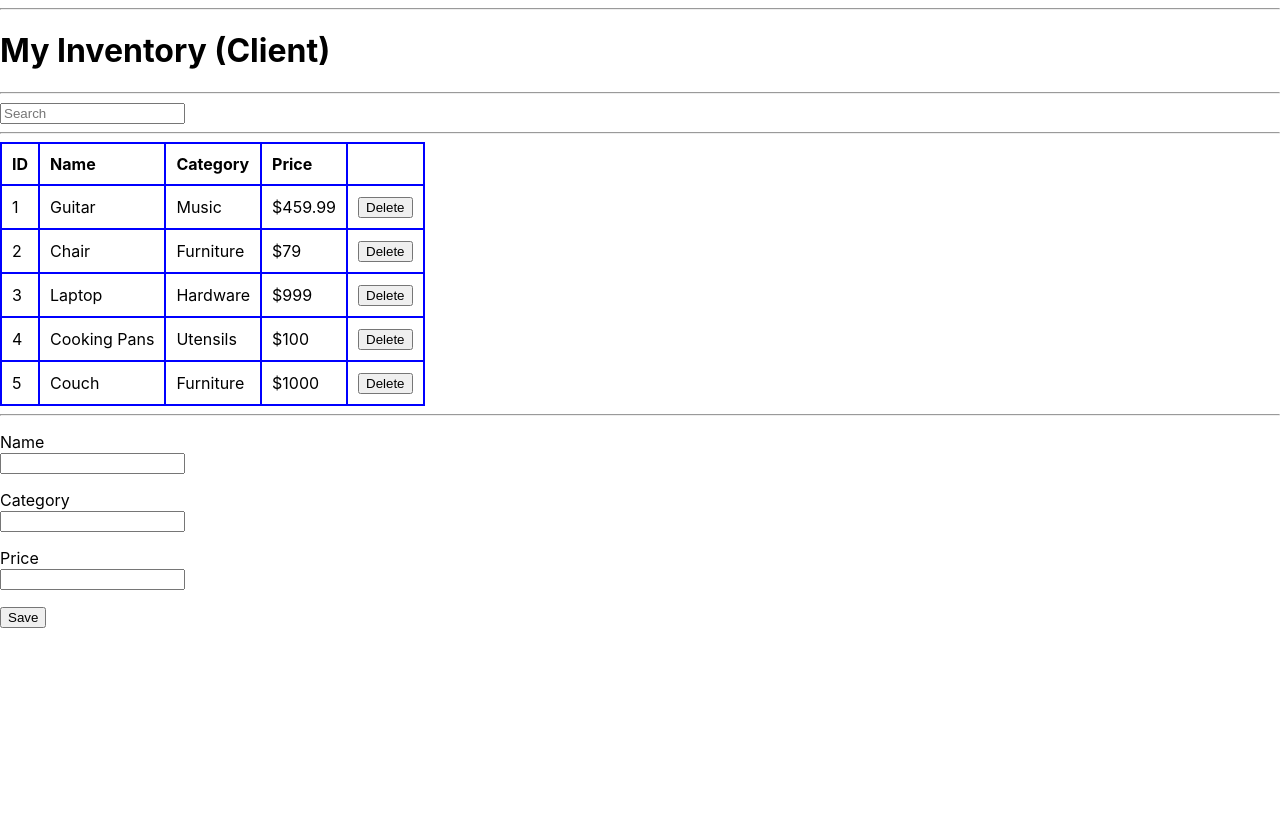
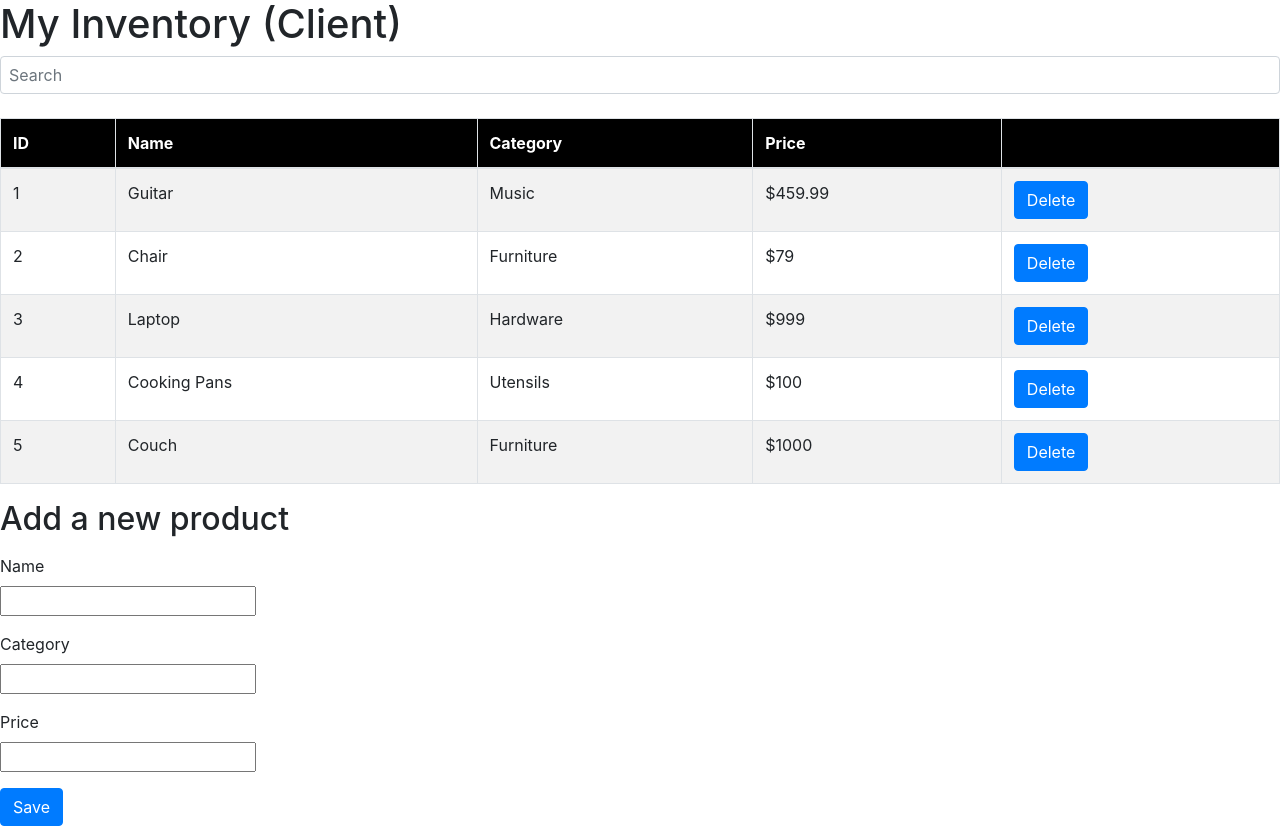
Before and after one commit to aartidalvi/CS648_New, a React (Create React App) app in the folder assignment12/: page / in a window 1280 px wide. Before the commit the page ends 800 px from the top, so only its background shows below. Built offline with nearby package versions, Linux system fonts and the light colour scheme.

Commit message:
Bootstrap changes

```diff
--- a/assignment12/public/index.html
+++ b/assignment12/public/index.html
@@ -1,7 +1,8 @@
 <!DOCTYPE html>
 <html lang="en">
   <head>
-    <meta charset="utf-8" />
+    <!-- Reference: https://stackoverflow.com/questions/18154303/having-bootstrap-to-show-the-whole-page-instead-of-zooming-it-on-a-mobile-device -->
+    <meta charset="utf-8" name="viewport" content="width=1024"/>
     <link rel="icon" href="%PUBLIC_URL%/favicon.ico" />
     <meta name="viewport" content="width=device-width, initial-scale=1" />
     <meta name="theme-color" content="#000000" />
@@ -15,6 +16,10 @@
       user's mobile device or desktop. See https://developers.google.com/web/fundamentals/web-app-manifest/
     -->
     <link rel="manifest" href="%PUBLIC_URL%/manifest.json" />
+    <link rel="stylesheet"
+    href="https://stackpath.bootstrapcdn.com/bootstrap/4.1.3/css/bootstrap.min.css"
+    integrity="sha384-MCw98/SFnGE8fJT3GXwEOngsV7Zt27NXFoaoApmYm81iuXoPkFOJwJ8ERdknLPMO"
+    crossorigin="anonymous">
     <!--
       Notice the use of %PUBLIC_URL% in the tags above.
       It will be replaced with the URL of the `public` folder during the build.
--- a/assignment12/src/App.css
+++ b/assignment12/src/App.css
@@ -43,6 +43,12 @@ overflow:hidden;
   color: #61dafb;
 }
 
+/*For table heading in ProductTable*/
+th {
+  background-color: black;
+  color: white;
+}
+
 @keyframes App-logo-spin {
   from {
     transform: rotate(0deg);
--- a/assignment12/src/Product.js
+++ b/assignment12/src/Product.js
@@ -62,19 +62,19 @@ class Product extends Component {
 
     return (
       <div id="ProductDiv" className="Product-Align">
-          <hr></hr>
           <h1>My Inventory (Client)</h1>
-          <hr></hr>
 
-          <div id="ProductFilterDiv" className="ProductFilterDiv">
+          <div id="ProductFilterDiv">
           <ProductFilters onFilter={this.handleFilter}></ProductFilters>
-          </div> <hr></hr>
+          </div> <br />
 
-          <div id="ProductTableDiv" className="ProductTableDiv">
+          <div id="ProductTableDiv">
           <ProductTable productlist={productlist} filterText={filterText} onDestroy={this.handleDestroy}></ProductTable>
-          </div> <hr></hr>
+          </div>
 
-          <div id="ProductFormDiv" className="ProductFormDiv">
+          <h2>Add a new product</h2>
+
+          <div id="ProductFormDiv">
           <ProductForm onSave={this.handleSave}></ProductForm>
           </div>
       </div>
--- a/assignment12/src/ProductFilters.js
+++ b/assignment12/src/ProductFilters.js
@@ -7,9 +7,8 @@ class ProductFilters extends Component {
     this.handleChange = this.handleChange.bind(this)
   }
 
-  handleChange(e) {
-    const value = e.target.value
-
+  handleChange(event) {
+    const value = event.target.value
     this.props.onFilter({
          filterText: value
     });
@@ -17,8 +16,8 @@ class ProductFilters extends Component {
 
   render() {
     return (
-      <div className="ProductFilters" id="ProductFilters">
-          <input type="search" name="SearchInput" placeholder="Search"  onChange={this.handleChange}></input>
+      <div id="ProductFilters">
+          <input type="search" className="form-control d-inline-flex p-2 bd-highlight" name="SearchInput" placeholder="Search"  onChange={this.handleChange}></input>
       </div>
     );
   }
--- a/assignment12/src/ProductForm.js
+++ b/assignment12/src/ProductForm.js
@@ -52,7 +52,7 @@ class ProductForm extends Component {
           <input type="text" name="price" id="PriceInput" onChange={this.handleChange} value={this.state.product.price} ></input>
 
           <p></p>
-          <button type="Button" id="SaveButton" onClick={this.handleSave}>Save</button>
+          <button type="Button" id="SaveButton" className="btn btn-primary" onClick={this.handleSave}>Save</button>
 
       </div>
     );
--- a/assignment12/src/ProductRow.js
+++ b/assignment12/src/ProductRow.js
@@ -22,7 +22,7 @@ class ProductRow extends Component {
               <td>{name}</td>
               <td>{category}</td>
               <td>{price}</td>
-              <td><button type="Button" id="DeleteButton" onClick={this.destroy}>Delete</button></td>
+              <td><button type="Button" id="DeleteButton" className="btn btn-primary" onClick={this.destroy}>Delete</button></td>
           </tr>
     );
   }
--- a/assignment12/src/ProductTable.js
+++ b/assignment12/src/ProductTable.js
@@ -20,7 +20,7 @@ class ProductTable extends Component {
 
     return (
       <div className="ProductTable" id="ProductTable">
-          <table>
+          <table className="table table-bordered table-striped">
           <thead>
               <tr>
                   <th>ID</th> <th>Name</th> <th>Category</th> <th>Price</th> <th></th>
```
